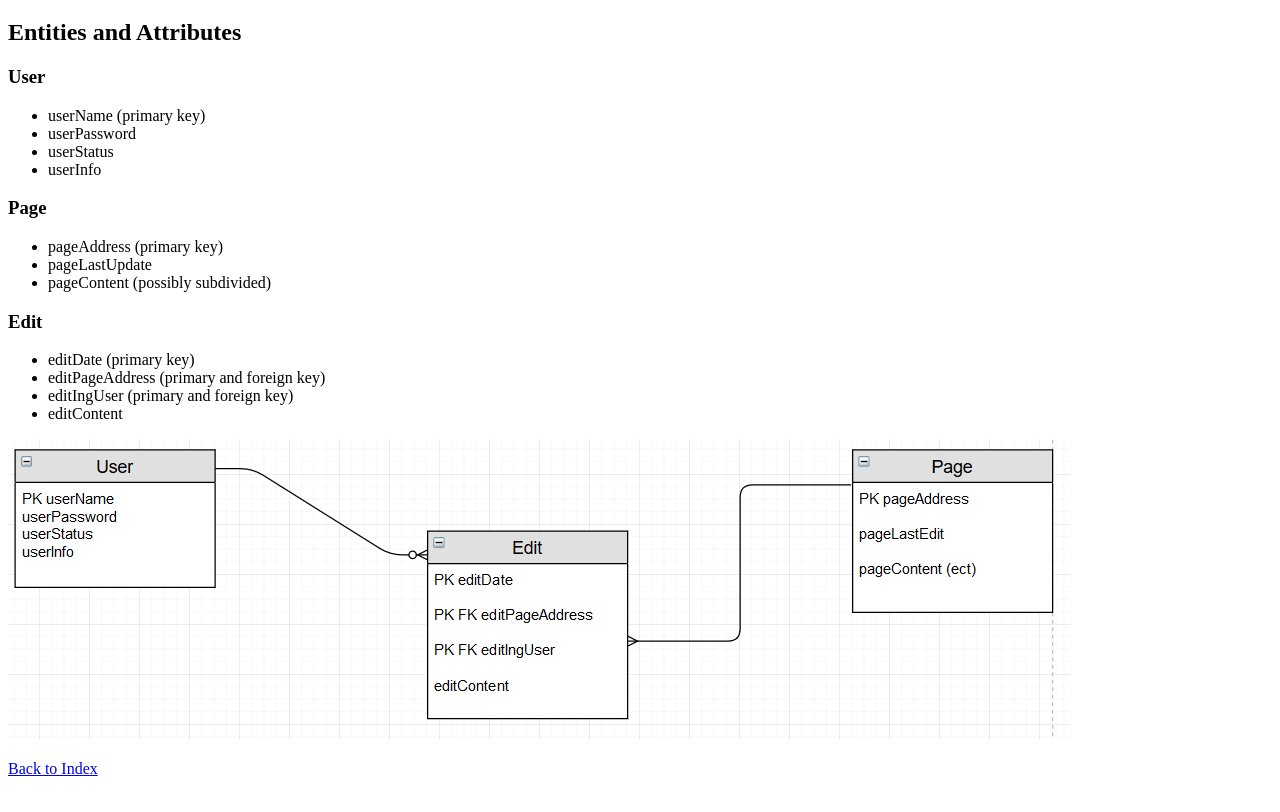
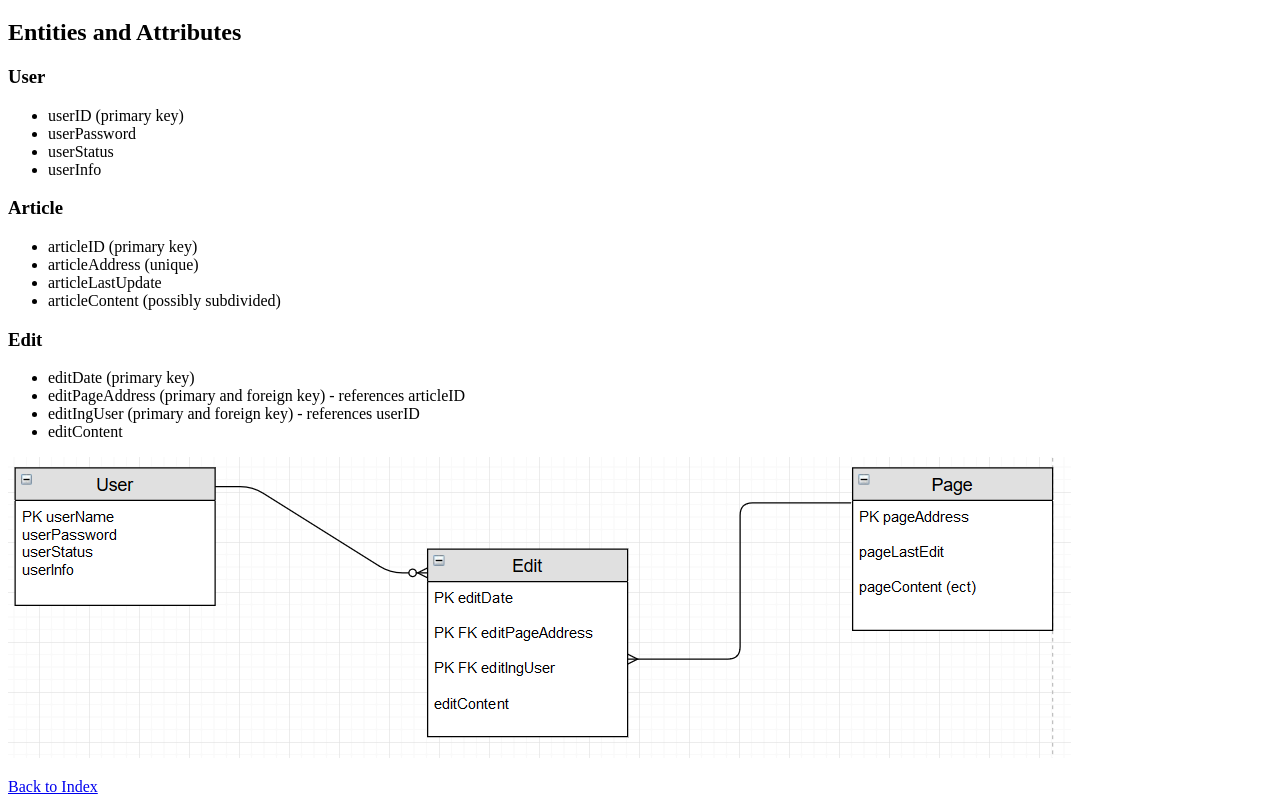
Before and after one commit to MrAGillikin/data-design, a plain HTML site: page epic/er-diagram.html in a window 1280 px wide. Shown: the part 61-873 px from the top of the page. Drawn offline with Linux system fonts and the light colour scheme.

Commit message:
More changes. Need to update image to match.

```diff
--- a/epic/er-diagram.html
+++ b/epic/er-diagram.html
@@ -9,22 +9,23 @@
 		<h2>Entities and Attributes</h2>
 		<h3>User</h3>
 		<ul>
-			<li>userName (primary key)</li>
+			<li>userID (primary key)</li>
 			<li>userPassword</li>
 			<li>userStatus</li>
 			<li>userInfo</li>
 		</ul>
-		<h3>Page</h3>
+		<h3>Article</h3>
 		<ul>
-			<li>pageAddress (primary key)</li>
-			<li>pageLastUpdate</li>
-			<li>pageContent (possibly subdivided)</li>
+			<li>articleID (primary key)</li>
+			<li>articleAddress (unique)</li>
+			<li>articleLastUpdate</li>
+			<li>articleContent (possibly subdivided)</li>
 		</ul>
 		<h3>Edit</h3>
 		<ul>
 			<li>editDate (primary key)</li>
-			<li>editPageAddress (primary and foreign key)</li>
-			<li>editIngUser (primary and foreign key)</li>
+			<li>editPageAddress (primary and foreign key) - references articleID</li>
+			<li>editIngUser (primary and foreign key) - references userID</li>
 			<li>editContent</li>
 		</ul>
 
```
